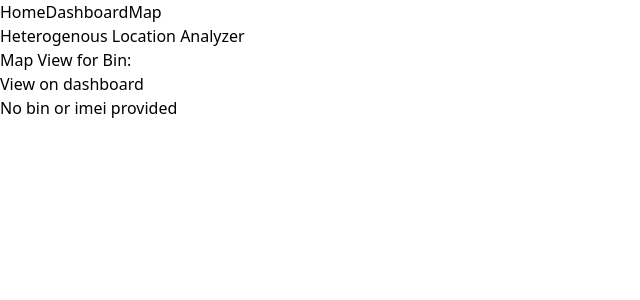
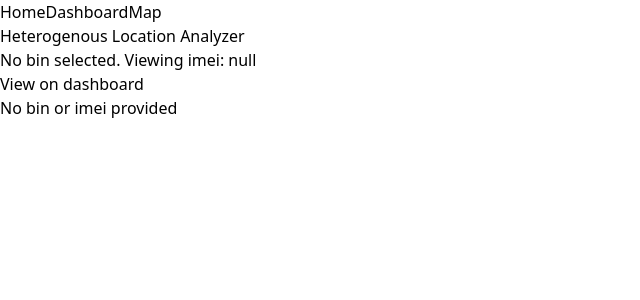
Before and after one commit to ejoshibee/hetDashboard, a React (Vite) app: page /map in a window 1280 px wide. Shown: the top 300 px of the page, without its empty margins (0-640 px from the left). Built offline with nearby package versions, Linux system fonts and the light colour scheme.

Commit message:
header change

```diff
--- a/src/pages/map.tsx
+++ b/src/pages/map.tsx
@@ -42,7 +42,7 @@
   return (
     <div className="flex flex-col h-full">
       <div className="flex justify-between items-center mb-4">
-        <h1 className="text-2xl font-bold">Map View for Bin: {bin}</h1>
+        <h1 className="text-2xl font-bold">{bin ? `Map view for bin ${bin}` : `No bin selected. Viewing imei: ${imei}`}</h1>
         <button className="bg-blue-500 hover:bg-blue-700 text-white font-bold my-2 py-2 px-4 rounded"
           onClick={handleNavClick}>
           View on dashboard
```
